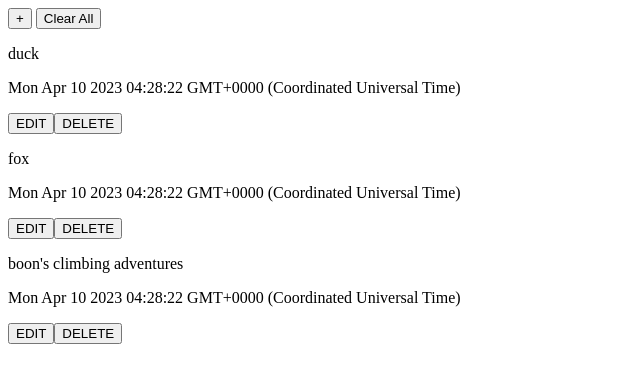
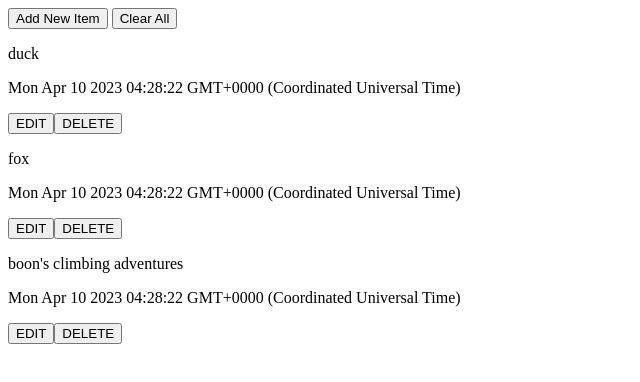
Before and after one commit to jamescrutchley/Planner, a website built with webpack: page src/template.html in a window 1280 px wide. Shown: the whole page, without its empty margins (0-640 px from the left). Built offline with nearby package versions, Linux system fonts and the light colour scheme.

Commit message:
edit add new item button text content

```diff
--- a/src/template.html
+++ b/src/template.html
@@ -66,7 +66,7 @@
         </ul>
     </form>
 
-    <button id="modal-popup-button">+</button>
+    <button id="modal-popup-button">Add New Item</button>
     <button id="clear-all-button">Clear All</button>
 
 </body>
```
